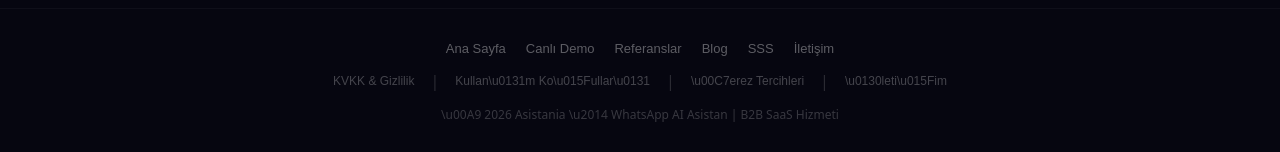
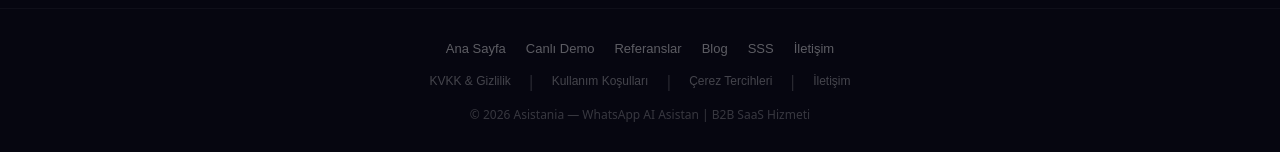
Before and after one commit to bagdatturhan-maker/bagdat, a Next.js app in the folder asistanai/: page / in a window 1280 px wide. Shown: the part 5279-5431 px from the top of the page. Built offline with nearby package versions, Linux system fonts and the light colour scheme.

Commit message:
Update page.js

```diff
--- a/asistanai/app/page.js
+++ b/asistanai/app/page.js
@@ -777,7 +777,7 @@ export default function Home() {
           <div style={{ display: "grid", gridTemplateColumns: "repeat(2,1fr)", gap: 16, marginBottom: 32 }}>
             {[
               { icon: "💬", title: "WhatsApp", desc: "En hızlı iletişim kanalı", action: "Mesaj Gönder", link: "https://wa.me/905327834244?text=Merhaba%2C%20bilgi%20almak%20istiyorum", color: "#25D366" },
-              { icon: "✉️", title: "E-posta", desc: "bagdatturhan@gmail.com", action: "Mail Gönder", link: "mailto:bagdatturhan@gmail.com", color: "#F59E0B" },
+              { icon: "✉️", title: "E-posta", desc: "info@asistania.com", action: "Mail Gönder", link: "mailto:info@asistania.com", color: "#F59E0B" },
             ].map(c => (
               <div key={c.title} onClick={() => window.open(c.link, "_blank")} style={{ background: "rgba(255,255,255,0.02)", border: "1px solid rgba(255,255,255,0.07)", borderRadius: 18, padding: 28, textAlign: "center", cursor: "pointer", transition: "all 0.3s" }} onMouseEnter={e => e.currentTarget.style.borderColor = `${c.color}50`} onMouseLeave={e => e.currentTarget.style.borderColor = "rgba(255,255,255,0.07)"}>
                 <div style={{ fontSize: 32, marginBottom: 12 }}>{c.icon}</div>
@@ -971,15 +971,15 @@ export default function Home() {
           {NAV.map(n => <button key={n.id} onClick={() => setPage(n.id)} style={{ background: "none", border: "none", color: "rgba(255,255,255,0.35)", fontSize: 13, cursor: "pointer" }}>{n.label}</button>)}
         </div>
         <div style={{ display: "flex", justifyContent: "center", gap: 16, flexWrap: "wrap", marginBottom: 14 }}>
-          <button onClick={() => setPage("privacy")} style={{ background: "none", border: "none", color: "rgba(255,255,255,0.25)", fontSize: 12, cursor: "pointer" }}>KVKK & Gizlilik</button>
+          <button onClick={() => setPage("privacy")} style={{ background: "none", border: "none", color: "rgba(255,255,255,0.25)", fontSize: 12, cursor: "pointer" }}>{"KVKK & Gizlilik"}</button>
           <span style={{ color: "rgba(255,255,255,0.15)" }}>|</span>
-          <button onClick={() => setPage("terms")} style={{ background: "none", border: "none", color: "rgba(255,255,255,0.25)", fontSize: 12, cursor: "pointer" }}>Kullan\u0131m Ko\u015Fullar\u0131</button>
+          <button onClick={() => setPage("terms")} style={{ background: "none", border: "none", color: "rgba(255,255,255,0.25)", fontSize: 12, cursor: "pointer" }}>{"Kullanım Koşulları"}</button>
           <span style={{ color: "rgba(255,255,255,0.15)" }}>|</span>
-          <button onClick={() => { setCookieConsent(null); }} style={{ background: "none", border: "none", color: "rgba(255,255,255,0.25)", fontSize: 12, cursor: "pointer" }}>\u00C7erez Tercihleri</button>
+          <button onClick={() => { setCookieConsent(null); }} style={{ background: "none", border: "none", color: "rgba(255,255,255,0.25)", fontSize: 12, cursor: "pointer" }}>{"Çerez Tercihleri"}</button>
           <span style={{ color: "rgba(255,255,255,0.15)" }}>|</span>
-          <button onClick={() => setPage("contact")} style={{ background: "none", border: "none", color: "rgba(255,255,255,0.25)", fontSize: 12, cursor: "pointer" }}>\u0130leti\u015Fim</button>
+          <button onClick={() => setPage("contact")} style={{ background: "none", border: "none", color: "rgba(255,255,255,0.25)", fontSize: 12, cursor: "pointer" }}>{"İletişim"}</button>
         </div>
-        <p style={{ color: "rgba(255,255,255,0.2)", fontSize: 12, margin: 0 }}>\u00A9 2026 Asistania \u2014 WhatsApp AI Asistan | B2B SaaS Hizmeti</p>
+        <p style={{ color: "rgba(255,255,255,0.2)", fontSize: 12, margin: 0 }}>{"© 2026 Asistania — WhatsApp AI Asistan | B2B SaaS Hizmeti"}</p>
       </footer>
 
       {selectedPlan && <Wizard plan={selectedPlan} onClose={() => setSelectedPlan(null)} />}
```
